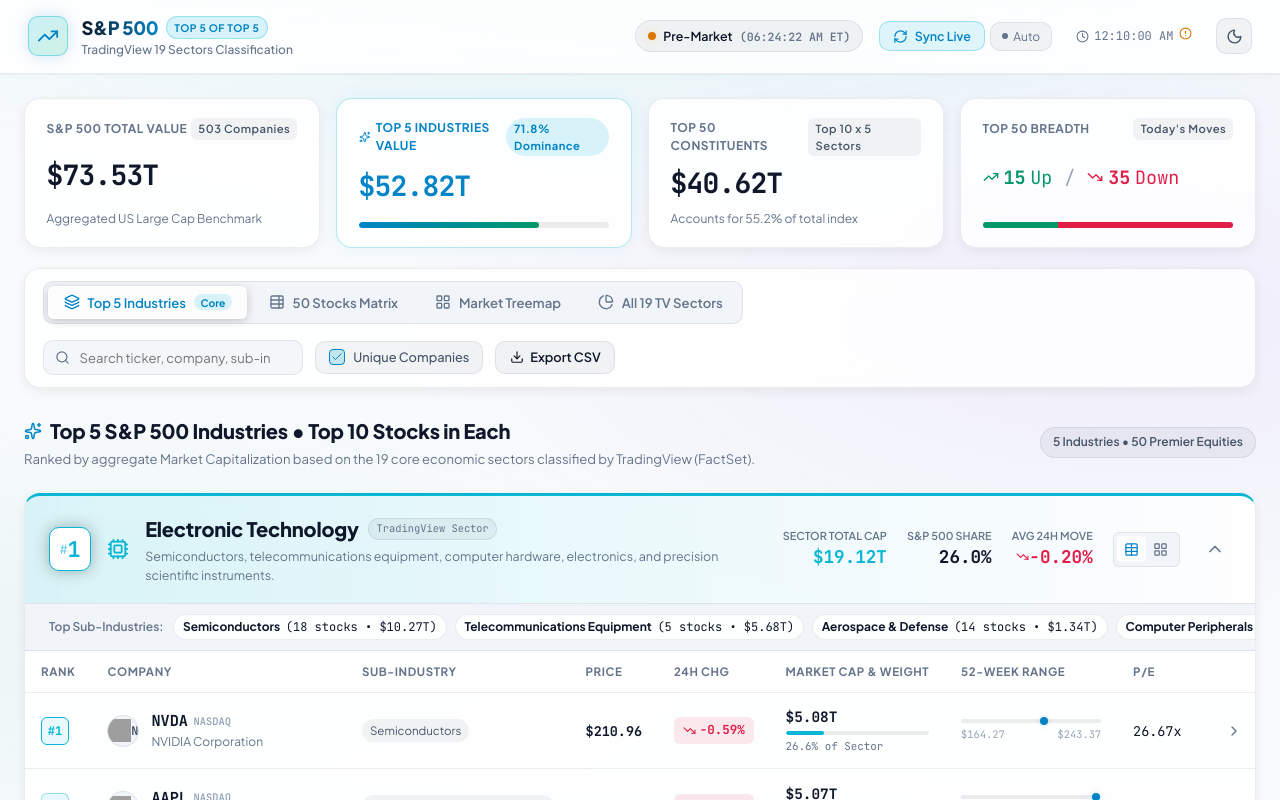
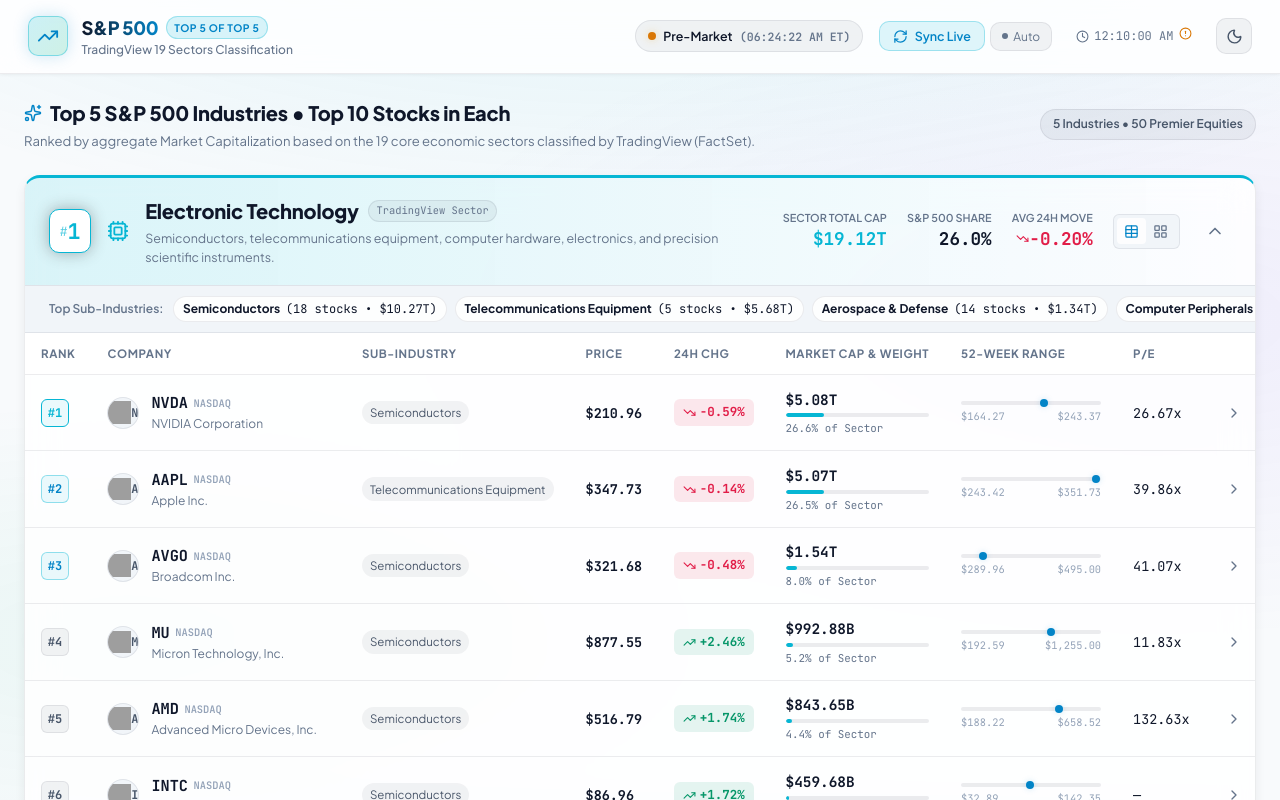
Before and after one commit to catinbowl/the-top5-of-the-top5-of-snp500, a React (Vite) app: page / in a window 1280 px wide. Shown: the top 800 px of the page. Built offline with nearby package versions, Linux system fonts and the light colour scheme; grey boxes are pictures that could not be loaded.

Commit message:
refactor: remove MarketStatsHeader component from App

```diff
--- a/src/App.tsx
+++ b/src/App.tsx
@@ -4,7 +4,6 @@
 import { processStockData } from './utils/dataProcessor';
 import { fetchLiveTradingViewStocks } from './services/tradingViewService';
 import { Navbar } from './components/Navbar';
-import { MarketStatsHeader } from './components/MarketStatsHeader';
 import { Top5IndustriesView } from './components/Top5IndustriesView';
 import { MatrixView } from './components/MatrixView';
 import { TreemapView } from './components/TreemapView';
@@ -38,44 +37,15 @@
   const [isLiveOnline, setIsLiveOnline] = useState<boolean>(false);
   const [autoRefresh, setAutoRefresh] = useState<boolean>(false);
 
-  // View & Filter states
-  const [currentView, setCurrentView] = useState<ViewMode>('top5');
-  const [searchQuery, setSearchQuery] = useState<string>('');
-  const [deduplicateDualClass, setDeduplicateDualClass] = useState<boolean>(true);
+  // View state
+  const [currentView] = useState<ViewMode>('top5');
+  const searchQuery = '';
   const [selectedStock, setSelectedStock] = useState<Stock | null>(null);
 
   // Compute processed hierarchy: Top 5 Industries and Top 10 Stocks
   const processed = useMemo(() => {
-    return processStockData(stocks, deduplicateDualClass);
-  }, [stocks, deduplicateDualClass]);
-
-  // Breadth calculation for top 50 stocks
-  const { advancingCount, decliningCount } = useMemo(() => {
-    let up = 0;
-    let down = 0;
-    processed.top50StocksAcrossTop5.forEach((s) => {
-      if (s.change >= 0) up++;
-      else down++;
-    });
-    return { advancingCount: up, decliningCount: down };
-  }, [processed.top50StocksAcrossTop5]);
-
-  // Aggregate Market Cap of Top 5 Industries
-  const top5Cap = useMemo(() => {
-    return processed.top5Sectors.reduce((sum, sec) => sum + sec.totalMarketCap, 0);
-  }, [processed.top5Sectors]);
-
-  // Top 5 Share of S&P 500
-  const top5Share = useMemo(() => {
-    return processed.totalSP500MarketCap > 0
-      ? (top5Cap / processed.totalSP500MarketCap) * 100
-      : 0;
-  }, [top5Cap, processed.totalSP500MarketCap]);
-
-  // Top 50 Stocks Cap
-  const top50Cap = useMemo(() => {
-    return processed.top50StocksAcrossTop5.reduce((sum, s) => sum + s.marketCap, 0);
-  }, [processed.top50StocksAcrossTop5]);
+    return processStockData(stocks, true);
+  }, [stocks]);
 
   // Live Refresh handler
   const handleRefresh = useCallback(async () => {
@@ -116,64 +86,6 @@
     return () => clearInterval(interval);
   }, [autoRefresh, handleRefresh]);
 
-  // CSV Export Function
-  const handleExportCSV = () => {
-    const headers = [
-      'Sector Rank',
-      'Sector',
-      'Sector Stock Rank',
-      'S&P 500 Rank',
-      'Symbol',
-      'Company Name',
-      'Exchange',
-      'Price ($)',
-      '24h Change (%)',
-      'Market Cap ($)',
-      'Sector Weight (%)',
-      'S&P Weight (%)',
-      'Sub-Industry',
-      'P/E (TTM)',
-      '52W Low ($)',
-      '52W High ($)',
-    ];
-
-    const rows: string[] = [headers.join(',')];
-
-    processed.top5Sectors.forEach((sector) => {
-      sector.top10Stocks.forEach((stock) => {
-        rows.push(
-          [
-            sector.rank,
-            `"${sector.name}"`,
-            stock.rankInSector,
-            stock.rankInSP500,
-            stock.symbol,
-            `"${stock.name.replace(/"/g, '""')}"`,
-            stock.exchange,
-            stock.price.toFixed(2),
-            stock.change.toFixed(2),
-            stock.marketCap,
-            stock.sectorWeight?.toFixed(2) || 0,
-            stock.sp500Weight?.toFixed(2) || 0,
-            `"${stock.industry.replace(/"/g, '""')}"`,
-            stock.pe || '',
-            stock.low52.toFixed(2),
-            stock.high52.toFixed(2),
-          ].join(',')
-        );
-      });
-    });
-
-    const csvContent = 'data:text/csv;charset=utf-8,' + rows.join('\n');
-    const encodedUri = encodeURI(csvContent);
-    const link = document.createElement('a');
-    link.setAttribute('href', encodedUri);
-    link.setAttribute('download', `snp500_top5_industries_top10_stocks_${Date.now()}.csv`);
-    document.body.appendChild(link);
-    link.click();
-    document.body.removeChild(link);
-  };
-
   return (
     <div className="app-container">
       {/* Navigation Bar */}
@@ -190,23 +102,6 @@
       />
 
       <main className="main-content">
-        {/* KPI Banner & Controls */}
-        <MarketStatsHeader
-          totalSP500Cap={processed.totalSP500MarketCap}
-          top5Cap={top5Cap}
-          top5Share={top5Share}
-          top50Cap={top50Cap}
-          advancingCount={advancingCount}
-          decliningCount={decliningCount}
-          currentView={currentView}
-          onViewChange={setCurrentView}
-          searchQuery={searchQuery}
-          onSearchChange={setSearchQuery}
-          deduplicateDualClass={deduplicateDualClass}
-          onToggleDeduplicate={() => setDeduplicateDualClass((prev) => !prev)}
-          onExportCSV={handleExportCSV}
-        />
-
         {/* View Switching */}
         {currentView === 'top5' && (
           <Top5IndustriesView
```
